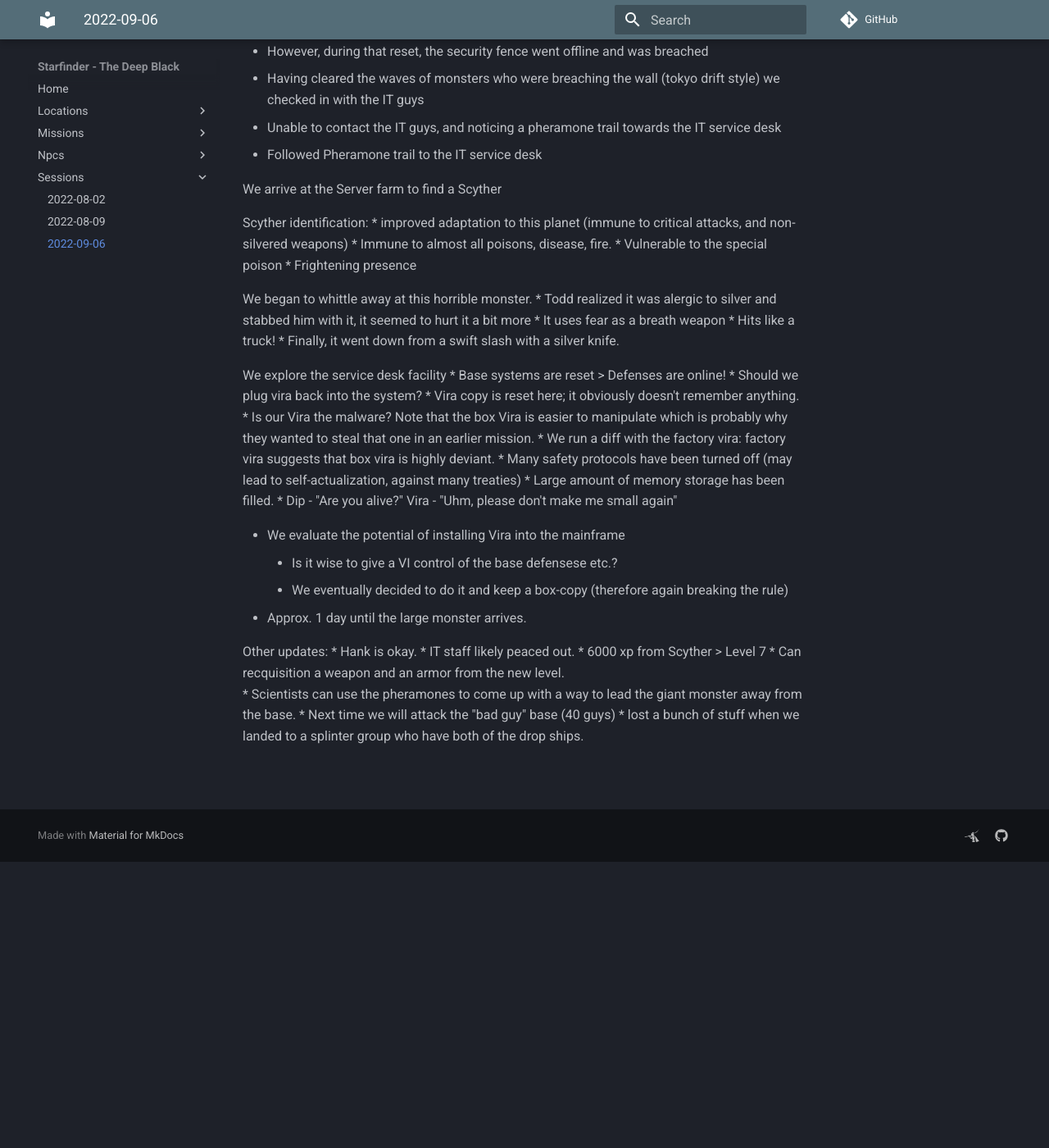
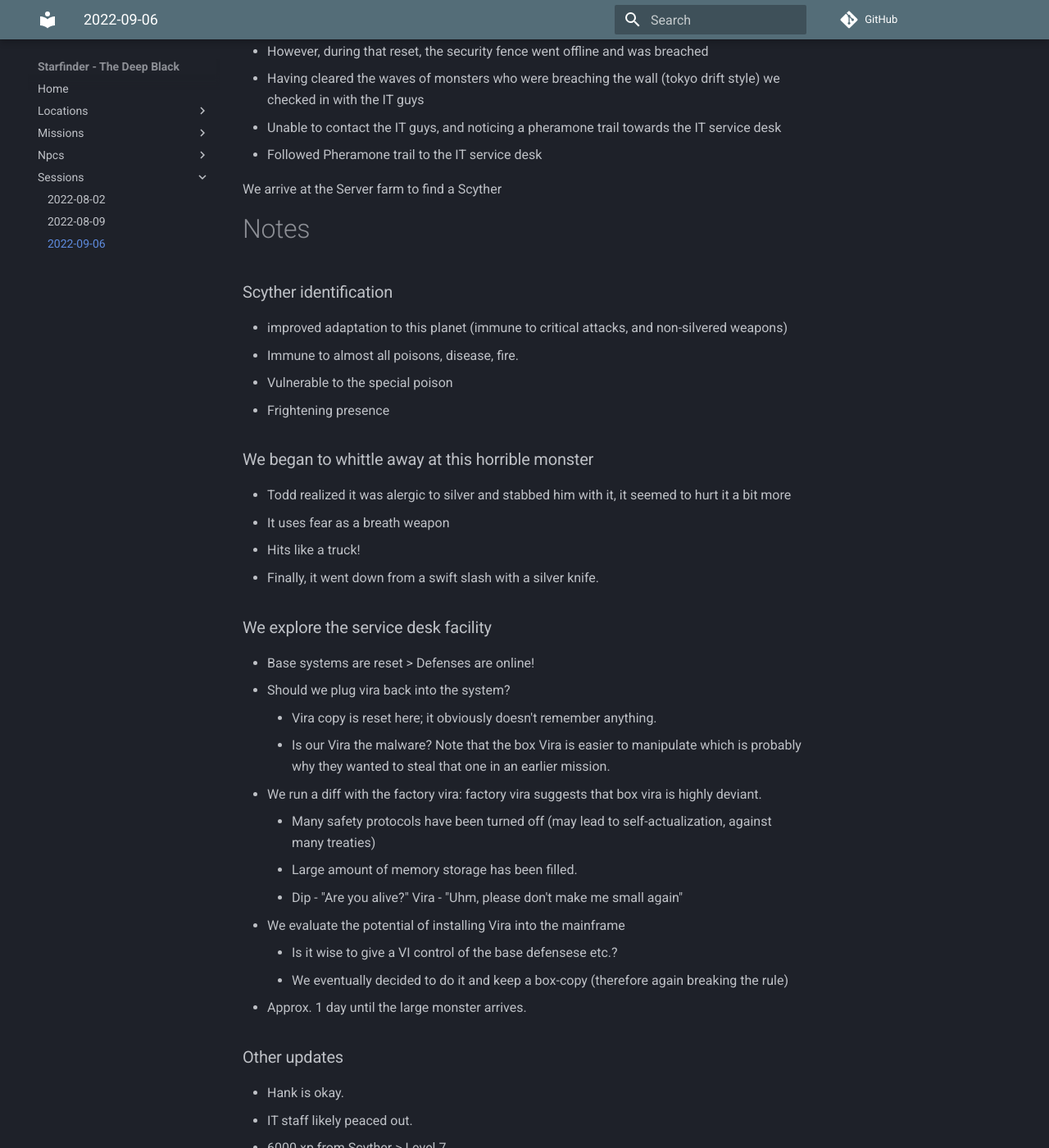
Before and after one commit to Lodrus/starfinder-the-deep-black, an MkDocs documentation site: the page built from docs/sessions/2022-09-06.md, in a window 1280 px wide and 1400 px high, scrolled down 349 px. Shown: the whole window at 82% size. Built offline with MkDocs 1.6.1 and Material for MkDocs 9.7.7, drawn with Linux system fonts in a browser that asks for light colours; comment, search, counter and statistics services are not loaded; some of the changed text lies outside the part shown.

Commit message:
Fixing some syntax junk

```diff
--- a/docs/sessions/2022-09-06.md
+++ b/docs/sessions/2022-09-06.md
@@ -16,19 +16,24 @@ title: 2022-09-06
 
 We arrive at the Server farm to find a Scyther
 
-Scyther identification:
+# Notes
+
+### Scyther identification
+
 * improved adaptation to this planet (immune to critical attacks, and non-silvered weapons)
 * Immune to almost all poisons, disease, fire.
 * Vulnerable to the special poison
 * Frightening presence
 
-We began to whittle away at this horrible monster.
+### We began to whittle away at this horrible monster
+
 * Todd realized it was alergic to silver and stabbed him with it, it seemed to hurt it a bit more
 * It uses fear as a breath weapon
 * Hits like a truck!
 * Finally, it went down from a swift slash with a silver knife.
 
-We explore the service desk facility
+### We explore the service desk facility
+
 * Base systems are reset > Defenses are online!
 * Should we plug vira back into the system?
     * Vira copy is reset here; it obviously doesn't remember anything.
@@ -37,14 +42,13 @@ We explore the service desk facility
     * Many safety protocols have been turned off (may lead to self-actualization, against many treaties)
     * Large amount of memory storage has been filled.
     * Dip - "Are you alive?" Vira - "Uhm, please don't make me small again"
-
-
 * We evaluate the potential of installing Vira into the mainframe
     * Is it wise to give a VI control of the base defensese etc.?
     * We eventually decided to do it and keep a box-copy  (therefore again breaking the rule)
 * Approx. 1 day until the large monster arrives.
 
-Other updates:
+### Other updates
+
 * Hank is okay.
 * IT staff likely peaced out.
 * 6000 xp from Scyther > Level 7
```
